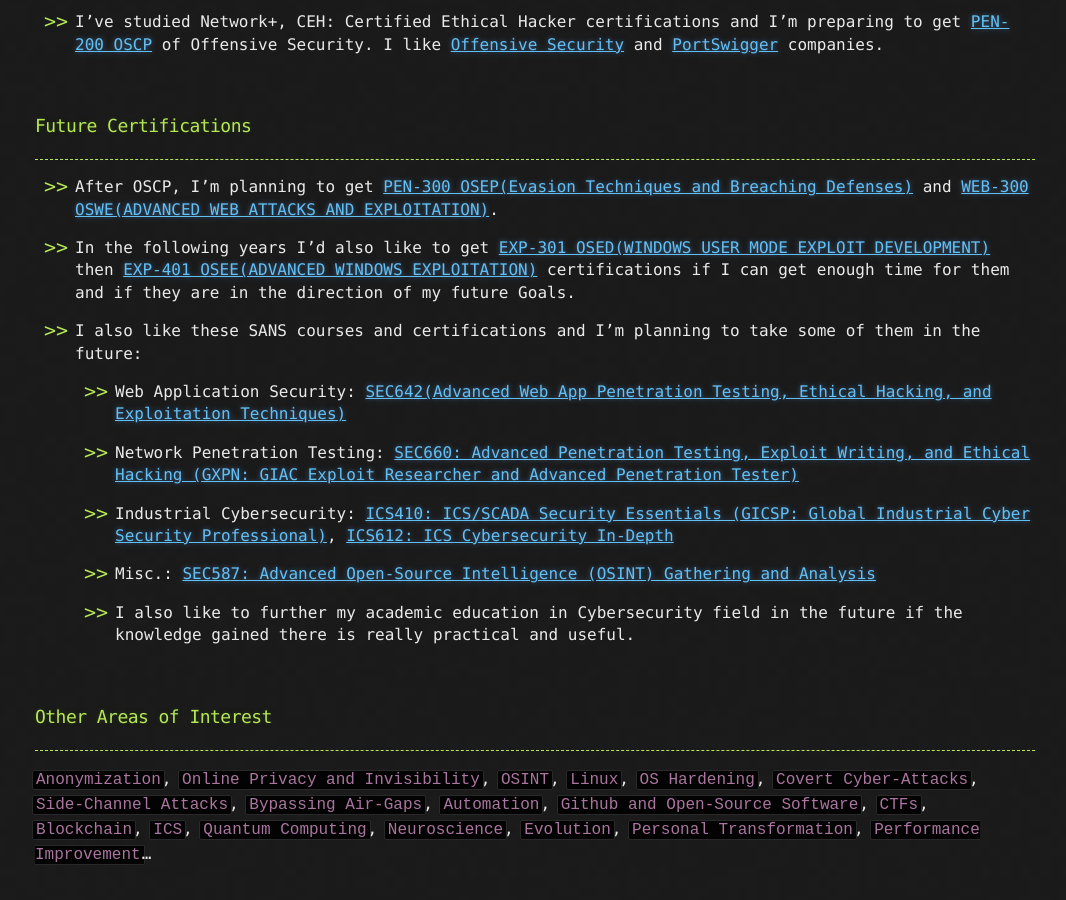
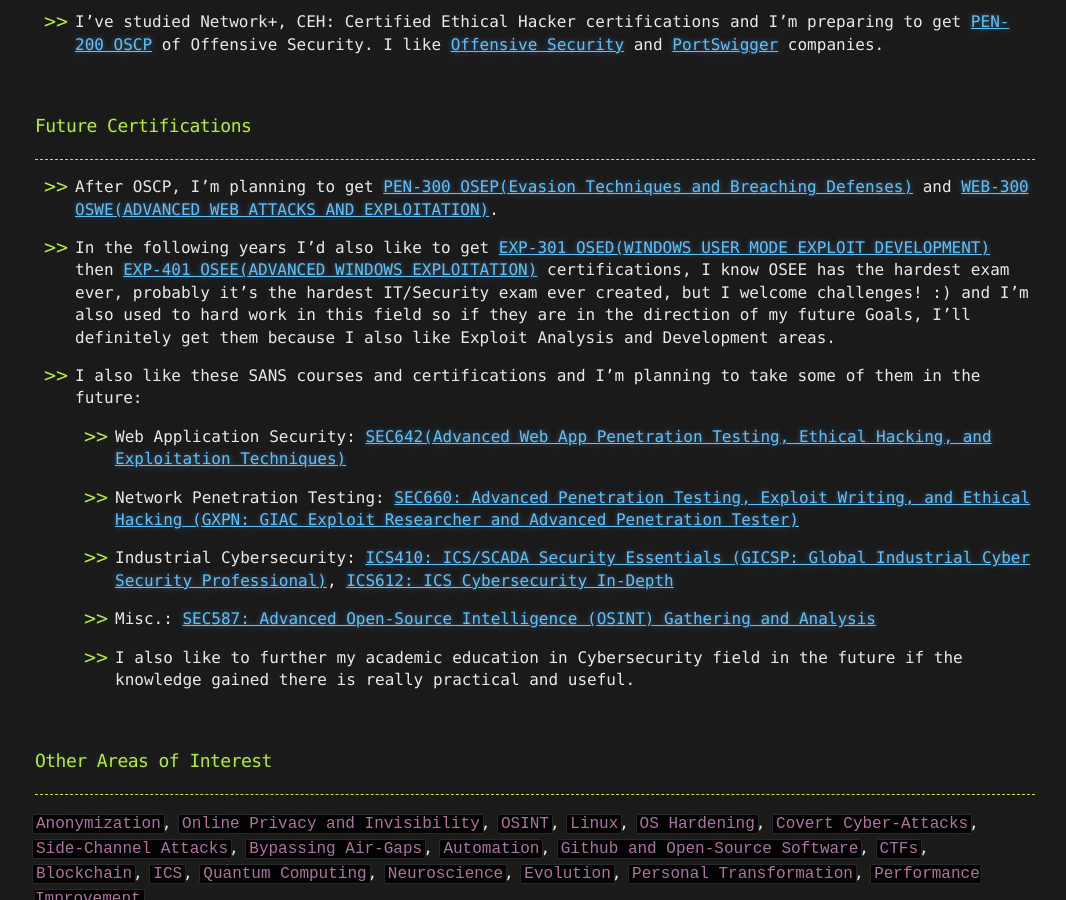
Before and after one commit to CamoCatX/camocatx.github.io, a Jekyll site: the page built from about.md, in a window 1280 px wide and 900 px high, scrolled down 1462 px. Shown: the whole window, without its empty margins (105-1171 px from the left). Built offline with Jekyll 4.4.1, drawn with Linux system fonts in a browser that asks for light colours.

Commit message:
Update about.md

```diff
--- a/about.md
+++ b/about.md
@@ -55,7 +55,7 @@ I love almost all Technical Cybersecurity fields but prefer Offensive Security a
 
 - After OSCP, I'm planning to get [PEN-300 OSEP(Evasion Techniques and Breaching Defenses)](https://www.offensive-security.com/pen300-osep/) and [WEB-300 OSWE(ADVANCED WEB ATTACKS AND EXPLOITATION)](https://www.offensive-security.com/awae-oswe/).
 
-- In the following years I'd also like to get [EXP-301 OSED(WINDOWS USER MODE EXPLOIT DEVELOPMENT)](https://www.offensive-security.com/exp301-osed/) then [EXP-401 OSEE(ADVANCED WINDOWS EXPLOITATION)](https://www.offensive-security.com/awe-osee/) certifications if I can get enough time for them and if they are in the direction of my future Goals.
+- In the following years I'd also like to get [EXP-301 OSED(WINDOWS USER MODE EXPLOIT DEVELOPMENT)](https://www.offensive-security.com/exp301-osed/) then [EXP-401 OSEE(ADVANCED WINDOWS EXPLOITATION)](https://www.offensive-security.com/awe-osee/) certifications, I know OSEE has the hardest exam ever, probably it's the hardest IT/Security exam ever created, but I welcome challenges! :) and I'm also used to hard work in this field so if they are in the direction of my future Goals, I'll definitely get them because I also like Exploit Analysis and Development areas.
 
 - I also like these SANS courses and certifications and I'm planning to take some of them in the future:
 
```
